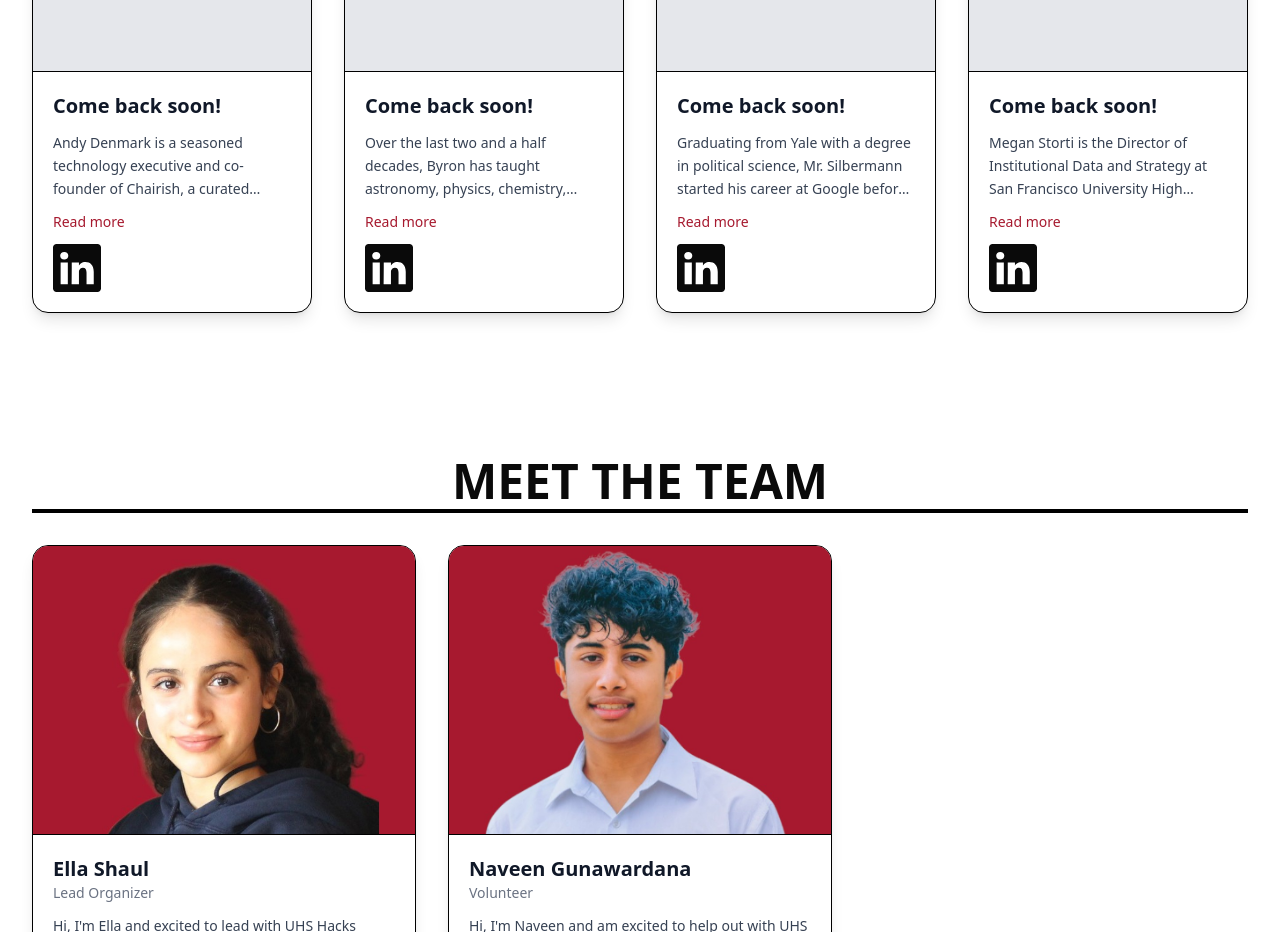
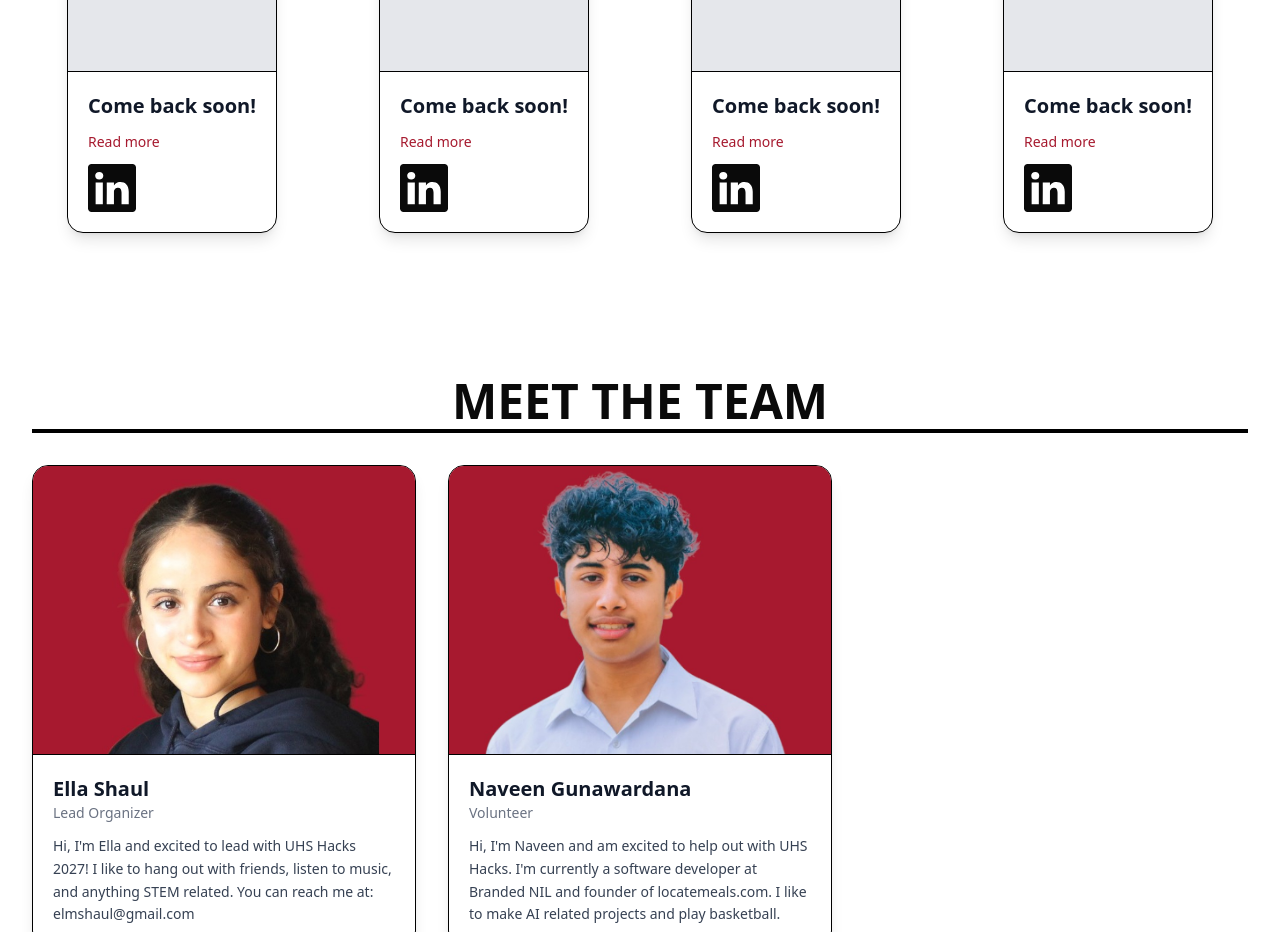
Before and after one commit to jacob-s-codes/uhshacks, a Next.js app: page / in a window 1280 px wide. Shown: the part 5380-6312 px from the top of the page. Built offline with nearby package versions, Linux system fonts and the light colour scheme.

Commit message:
fixed judge bio

```diff
--- a/src/app/HomeClient.tsx
+++ b/src/app/HomeClient.tsx
@@ -225,15 +225,13 @@ const HomeClient = () => {
           <div className='grid grid-cols-1 xl:grid-cols-4 lg:grid-cols-2 gap-y-12 gap-x-8 place-items-center items-start'>
             <Judges
               name="Come back soon!"
-              bio1="Andy Denmark is a seasoned technology executive and co-founder of Chairish, a curated online marketplace for pre-owned, high-end home furnishings. Since helping launch the company in February 2013, he has served as its CTO, driving innovation and overseeing the platform's technical development, security, and server operations. Chairish was acquired by Auction Technology Group in 2025." bio2="With over two decades of industry experience, Andy previously co-founded TripIt (acquired by Concur Technologies in 2011), a first of its kind online travel itinerary organizer, and held senior engineering roles at SAP/Concur and Opsware/Loudcloud." bio3="He holds both a Masters in Computer Science and a Bachelors in Electrical Engineering from the Columbia University School of Engineering and Applied Science. He is based in the San Francisco Bay Area."
-              link="https://www.linkedin.com/in/andydenmark/"
+              link=""
               image="/people/andypic2.jpg"
               title=""
             />
             <Judges
               name="Come back soon!"
-              bio1="Over the last two and a half decades, Byron has taught astronomy, physics, chemistry, computational modeling, math, and computer science to students of all ages and backgrounds. His day job is in independent school education, where he aligns with progressive / constructivist and humanist movements, understanding that human beings are capable of explosive, self-directed, experiential learning once obstacles to their well-being are removed." bio2="Byron earned his undergraduate degree from U.C. Berkeley and his Ph.D. in physics from the California Institute of Technology with a focus on observational cosmology. He's spent a lifetime tinkering with code, AI and data visualization." bio3="His company, Data Second, offers novel computational visualizations and models to clients at the intersection of data science and human relationships, including in education, politics, and in nonprofit and private sectors."
-              link="https://www.linkedin.com/in/bphilhour/"
+              link=""
               image="/people/byronpic.png"
               title=""
             />
@@ -242,15 +240,13 @@ const HomeClient = () => {
 
             <Judges
               name="Come back soon!"
-              bio1="Graduating from Yale with a degree in political science, Mr. Silbermann started his career at Google before launching Pinterest in 2010, turning a childhood passion into one of the most influential tech companies of the past decade. Mr. Silbermann has been praised for his product vision and emphasis on design, particularly user experience; he helped shape how people discover and share inspiration online." bio3="After stepping down as CEO in 2022, Mr. Silbermann has focused on new ventures and philanthropy. Currently, he serves as chair of the board of directors of Pinterest and is based in San Francisco."
-              link="https://www.linkedin.com/in/silbermann/"
+              link=""
               image="/people/bensilbermann.png"
               title=""
             />
             <Judges
               name="Come back soon!"
-              bio1="Megan Storti is the Director of Institutional Data and Strategy at San Francisco University High School. Megan has taught high school mathematics and computer science around the Bay Area with over a decade of experience." bio2="She has a Master's degree in Mathematics from San Francisco State University and a Master's degree in Educational Technology from Boise State University." bio3=""
-              link="https://www.linkedin.com/in/meganstorti/"
+              link=""
               image="/people/megan.png"
               title=""
             />
--- a/src/app/components/Judge.tsx
+++ b/src/app/components/Judge.tsx
@@ -3,15 +3,15 @@ import React, { useState } from "react";
 
 interface JudgesProps {
     image: string;
-    bio1: string;
-    bio2: string;
-    bio3: string;
+    // bio1: string;
+    // bio2: string;
+    // bio3: string;
     link: string;
     name: string;
     title?: string; // optional role/title
 }
 
-const Judges = ({ image, bio1, bio2, bio3, link, name, title }: JudgesProps) => {
+const Judges = ({ image, link, name, title }: JudgesProps) => {
     const [isExpanded, setIsExpanded] = useState(false);
 
     return (
@@ -27,22 +27,19 @@ const Judges = ({ image, bio1, bio2, bio3, link, name, title }: JudgesProps) =>
                     <h2 className="text-xl font-semibold text-gray-900">{name}</h2>
                     {title && <p className="text-sm text-gray-500">{title}</p>}
                 </div>
-                <div className={`text-gray-700 text-sm leading-relaxed transition-all duration-300 ${isExpanded ? "" : "line-clamp-3"
+                {/* <div className={`text-gray-700 text-sm leading-relaxed transition-all duration-300 ${isExpanded ? "" : "line-clamp-3"
                     }`}>
-                    {/* Bio */}
-                    <p
-                    >
+                    {/* Bio *
+                    <p>
                         {bio1}
                     </p>
-                    <p className="pt-3"
-                    >
+                    <p className="pt-3">
                         {bio2}
                     </p>
-                    <p className="pt-3"
-                    >
+                    <p className="pt-3">
                         {bio3}
                     </p>
-                </div>
+                </div> */}
 
                 {/* Read More / Read Less toggle */}
                 <button
```
